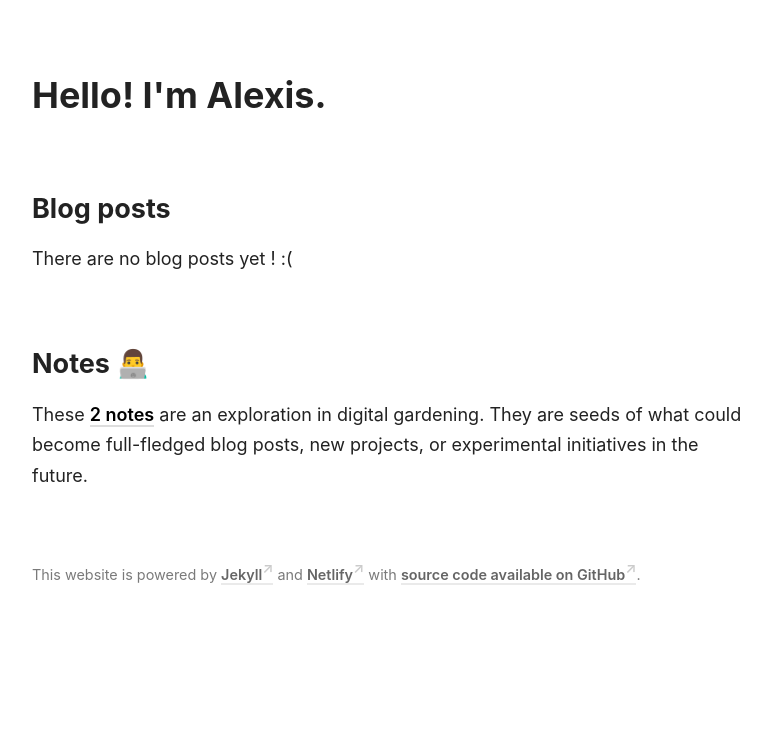
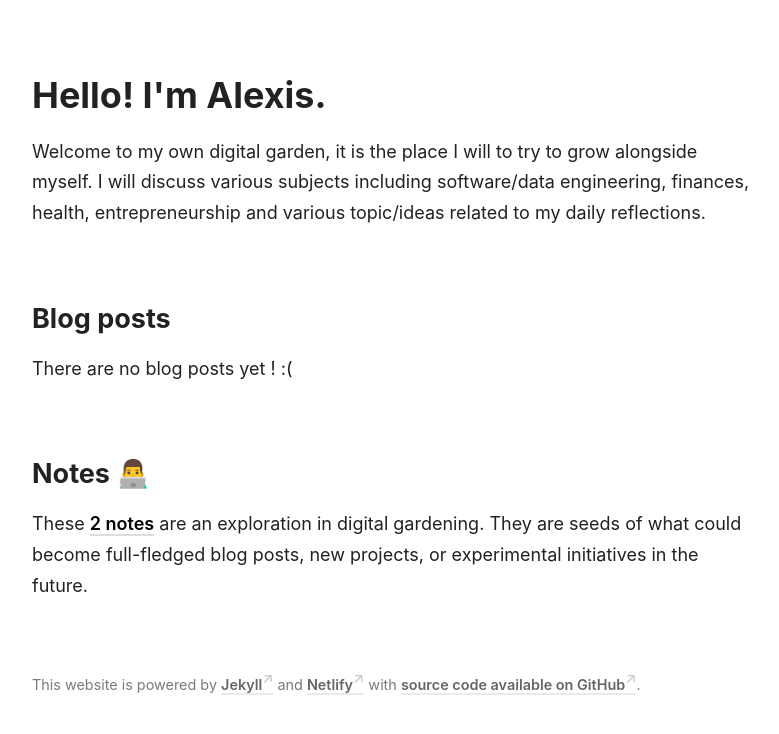
Before and after one commit to alexismanuel/alexismanuel.com, a Jekyll site: the page built from _pages/index.md, in a window 1280 px wide. Shown: the top 734 px of the page, without its empty margins (248-1027 px from the left). Built offline with Jekyll 4.4.1, drawn with Linux system fonts in a browser that asks for light colours.

Commit message:
Update welcome page with garden goal

```diff
--- a/_pages/index.md
+++ b/_pages/index.md
@@ -9,6 +9,7 @@ permalink: /
 <div>
   <div>
     <h1 style="margin: 1em 0 0;">Hello! I'm Alexis.</h1>
+    <p> Welcome to my own digital garden, it is the place I will to try to grow alongside myself. I will discuss various subjects including software/data engineering, finances, health, entrepreneurship and various topic/ideas related to my daily reflections. </p>
   </div>
   <div>
     <div class="grid-element">
```
